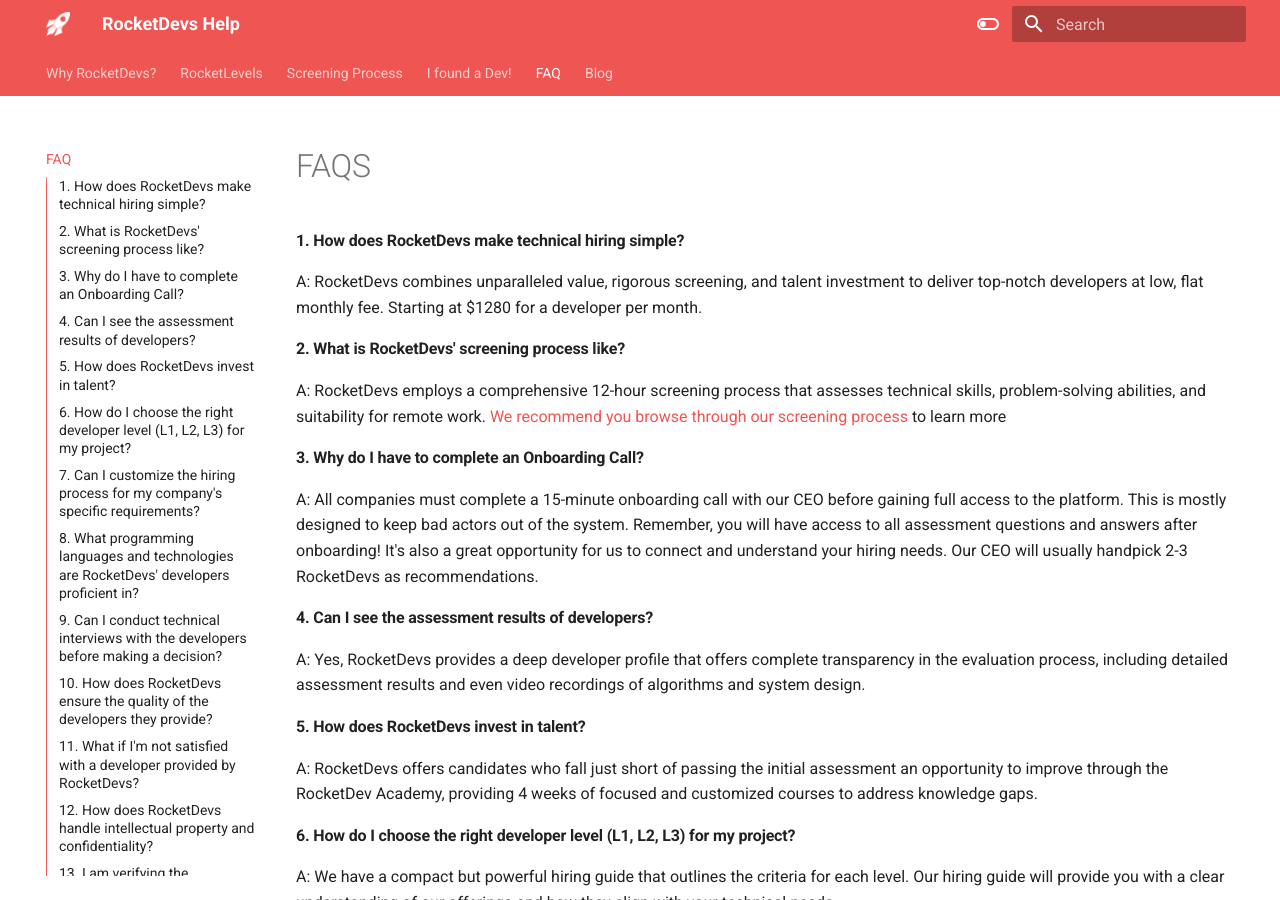
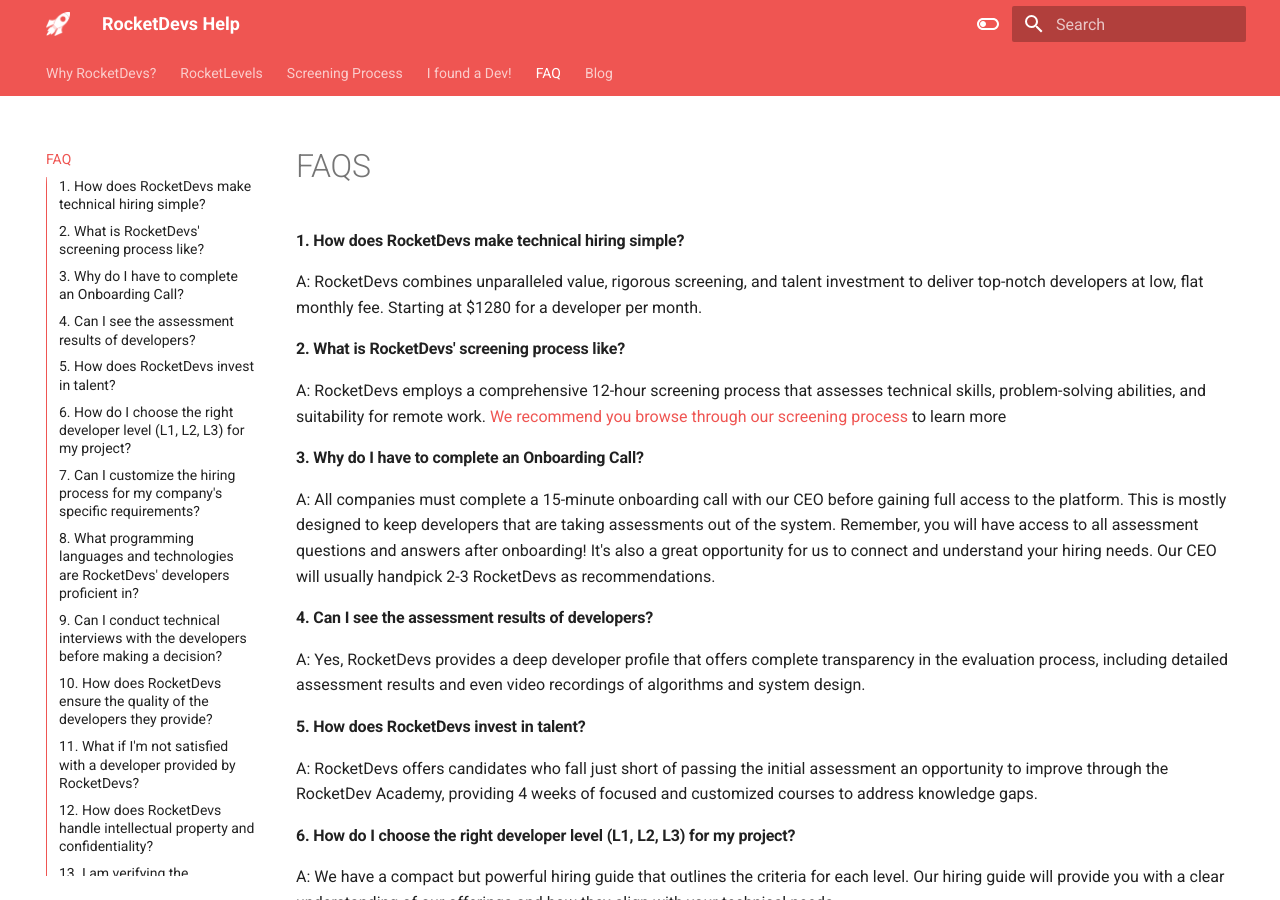
Before and after one commit to TheLastSultan/RocketDevsDocs, an MkDocs documentation site: the page built from docs/FAQS.md, in a window 1280 px wide and 900 px high. Built offline with MkDocs 1.6.1 and Material for MkDocs 9.7.7, drawn with Linux system fonts in a browser that asks for light colours.

```diff
--- a/docs/FAQS.md
+++ b/docs/FAQS.md
@@ -4,7 +4,7 @@
 #### 2. **What is RocketDevs' screening process like?**
  A: RocketDevs employs a comprehensive 12-hour screening process that assesses technical skills, problem-solving abilities, and suitability for remote work. [We recommend you browse through our screening process](TechnicalScreeningProcess.md) to learn more
 #### 3. **Why do I have to complete an Onboarding Call?**
- A: All companies must complete a 15-minute onboarding call with our CEO before gaining full access to the platform. This is mostly designed to keep bad actors out of the system. Remember, you will have access to all assessment questions and answers after onboarding! It's also a great opportunity for us to connect and understand your hiring needs. Our CEO will usually handpick 2-3 RocketDevs as recommendations.
+ A: All companies must complete a 15-minute onboarding call with our CEO before gaining full access to the platform. This is mostly designed to keep developers that are taking assessments out of the system. Remember, you will have access to all assessment questions and answers after onboarding! It's also a great opportunity for us to connect and understand your hiring needs. Our CEO will usually handpick 2-3 RocketDevs as recommendations.
 #### 4. **Can I see the assessment results of developers?**
  A: Yes, RocketDevs provides a deep developer profile that offers complete transparency in the evaluation process, including detailed assessment results and even video recordings of algorithms and system design.
 #### 5. **How does RocketDevs invest in talent?**
```
Also changed, not shown: docs/IFoundaDev.md (deleted, +0 -20 lines).
